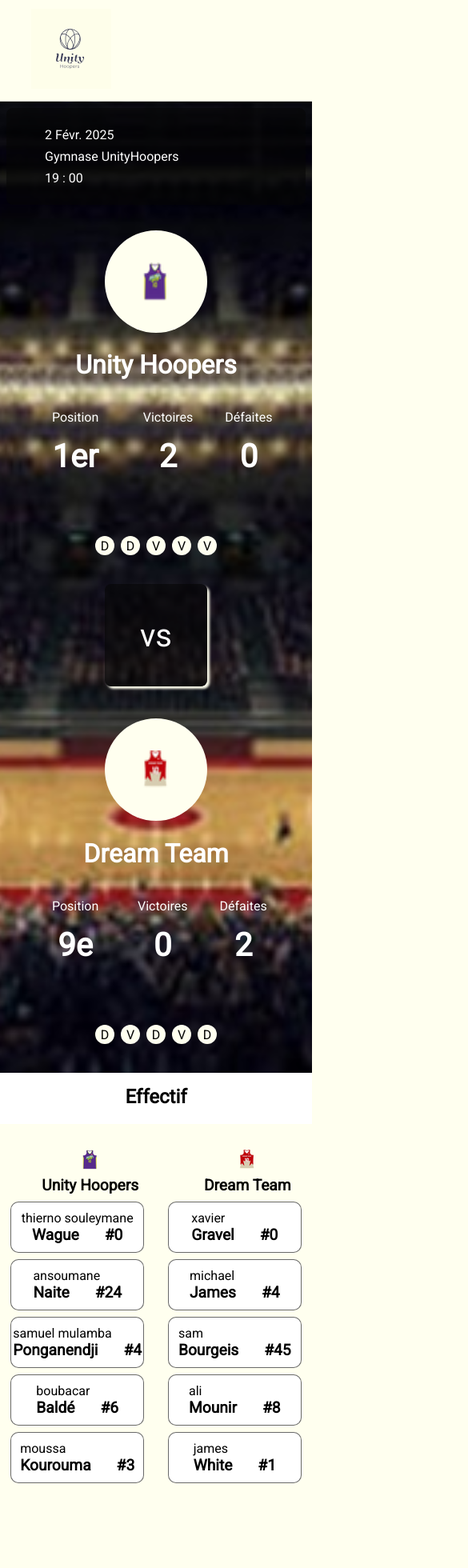
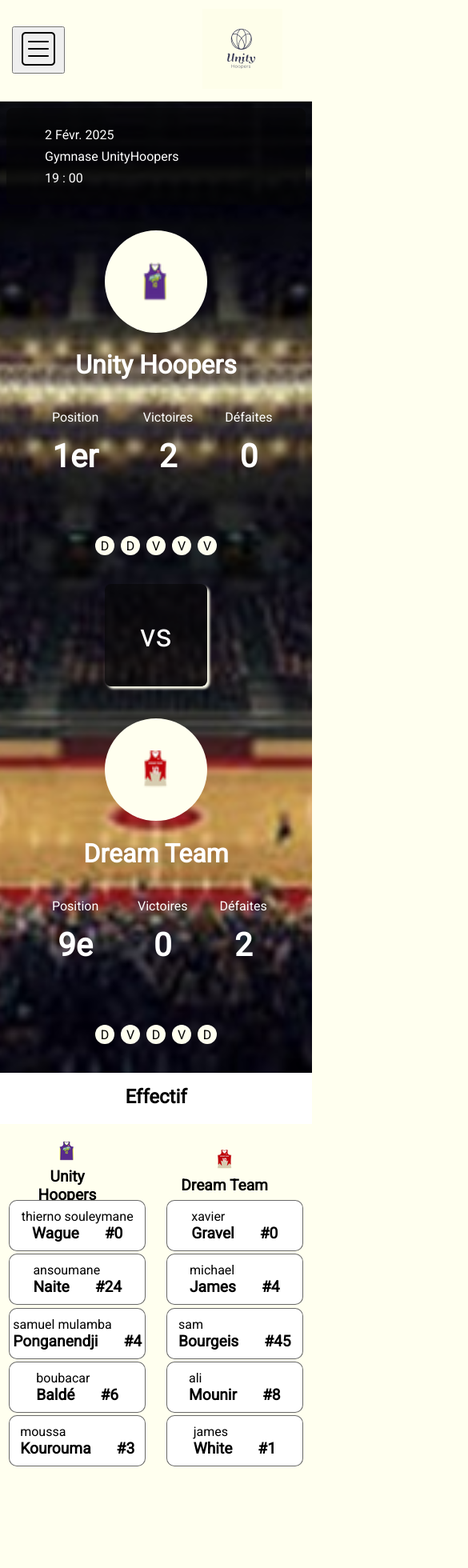
Before and after one commit to tswague2000/UnityHoopers, a Next.js app: page /evenementA in a window 390 px wide. Shown: the top 1960 px of the page at 80% size, 585 px wide, since content can reach past the window. Built offline with nearby package versions, Linux system fonts and the light colour scheme.

Commit message:
commmit apres le reglage du responsive du header et l'ajout d'un boutton pour toggle l'affichage

```diff
--- a/components/Header.jsx
+++ b/components/Header.jsx
@@ -1,32 +1,42 @@
+'use client';
+
 import Link from "next/link";
 import Image from "next/image";
+import { useState } from "react"; // Import useState
 import logo from "@/public/logo.svg";
 import styles from "./Header.module.css";
-import hamburger from '@/public/hamburger-button.png'
+import hamburger from '@/public/hamburger-button.png';
 
 export default function Header() {
+  const [isMenuOpen, setIsMenuOpen] = useState(false); // État pour gérer l'ouverture/fermeture du menu
+
+  const toggleMenu = () => {
+    setIsMenuOpen(!isMenuOpen); // Bascule l'état du menu
+  };
+
   return (
     <header>
       <div className={styles.navigation}>
         <div className={styles.toggleConatiner}>
-          <button>
+          <button onClick={toggleMenu}>
             <Image className={styles.hamburgerImg} src={hamburger} alt="hamburger-icon" />
           </button>
         </div>
         <div className={styles.logo}>
-          <Link href='/' >
+          <Link href='/'>
             <Image
               className={styles.img}
               src={logo}
-              alt="logo-UnityHoopers" />
+              alt="logo-UnityHoopers"
+            />
           </Link>
         </div>
-        <nav className={styles.navigationBar}>
-          <ul className={`${styles.ul}`}>
-            <li ><Link className={styles.link} href='/'>accueil</Link></li>
-            <li ><Link className={styles.link} href='calendrier'>évenements</Link></li>
-            <li ><Link className={styles.link} href='equipe'>équipe</Link></li>
-            <li ><Link className={styles.link} href='partenaires'>partenaires</Link></li>
+        <nav className={`${styles.navigationBar} ${isMenuOpen ? styles.open : ''}`}>
+          <ul className={styles.ul}>
+            <li><Link className={styles.link} href='/'>accueil</Link></li>
+            <li><Link className={styles.link} href='calendrier'>évenements</Link></li>
+            <li><Link className={styles.link} href='equipe'>équipe</Link></li>
+            <li><Link className={styles.link} href='partenaires'>partenaires</Link></li>
           </ul>
         </nav>
       </div>
--- a/components/Header.module.css
+++ b/components/Header.module.css
@@ -9,7 +9,7 @@
     box-sizing: border-box;
 }
 
-.toggleConatiner .logo .navigationBar {
+.toggleConatiner, .logo, .navigationBar {
     width: 100%;
 }
 
@@ -19,7 +19,6 @@
 
 .logo {
     padding: 4px;
-    margin-left: 20px;
     display: flex;
     justify-content: center;
     align-items: center;
@@ -29,11 +28,10 @@
 .img {
     width: 100px;
     height: auto;
-
 }
 
 .navigationBar {
-    margin: 0 10px;
+    /* margin: 0 10px; */
     font-size: 16px;
     font-weight: 500;
     color: var(--secondary-font-color);
@@ -55,15 +53,15 @@
     color: var(--secondary-font-color);
     font-weight: 700;
     display: block;
-    padding: 10px;
     font-size: 1.1rem;
     border-radius: 20px;
 }
 
-.ul li .link:hover{
+.ul li .link:hover {
     color: var(--secondary-color);
     background-color: var(--second-primary-color);
 }
+
 .ul li .link:focus {
     color: var(--secondary-color);
 }
@@ -73,9 +71,40 @@
 }
 
 @media (max-width: 768px) {
+    .navigation {
+        gap: 10rem;
+    }
 
+    .toggleConatiner {
+        display: block;
+    }
+
+    .navigationBar {
+        display: none;
+        flex-direction: column;
+        position: absolute;
+        top: 15vh;
+        left: 0;
+        width: 100%;
+        background-color: var(--primary-color);
+        border-bottom: 1px solid rgba(34, 34, 34, 0.2);
+    }
+
+    .navigationBar.open {
+        display: flex;
+    }
+
+    .ul {
+        flex-direction: column;
+        align-items: center;
+        height: 30vh;
+        gap: 2rem;
+
+    }
 }
 
 @media (max-width: 480px) {
-
+    .navigation {
+        gap: 5rem;
+    }
 }
--- a/components/composantEffectif/Effectif.module.css
+++ b/components/composantEffectif/Effectif.module.css
@@ -38,6 +38,7 @@
         flex-direction: column;
         align-items: center;
         text-align: center;
+        width: 7.5rem;
     }
 
     .containerJoueur {
@@ -48,7 +49,7 @@
 
 @media (max-width: 480px) {
     .container {
-        width: 100%;
+        width: 80%;
         padding: 0.5rem;
     }
 
@@ -56,11 +57,12 @@
         flex-direction: column;
         align-items: center;
         text-align: center;
+        width: 7.5rem;
     }
 
     .containerJoueur {
         grid-template-columns: repeat(auto-fit, minmax(120px, 1fr));
-        gap: 0.5rem;
-        padding: 5px;
+        gap: 0.2rem;
+        padding: 3px;
     }
 }
```
